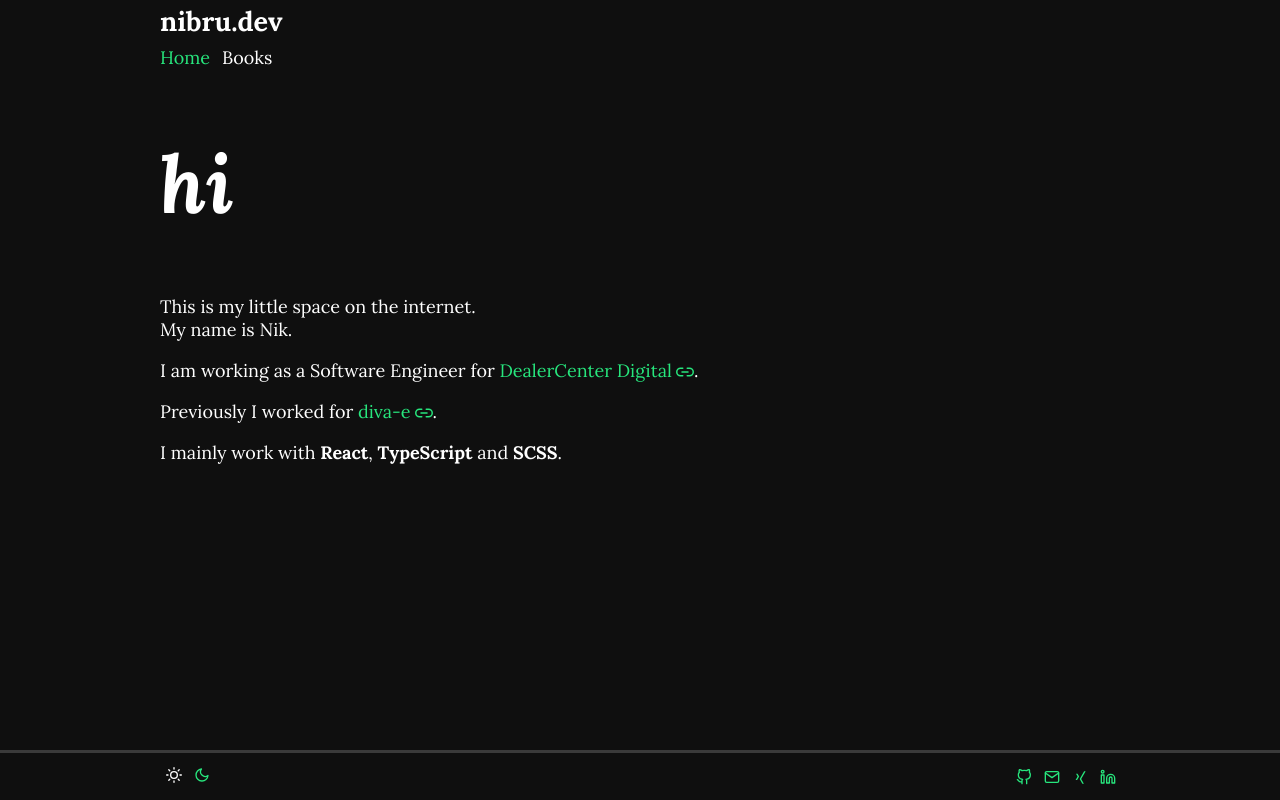
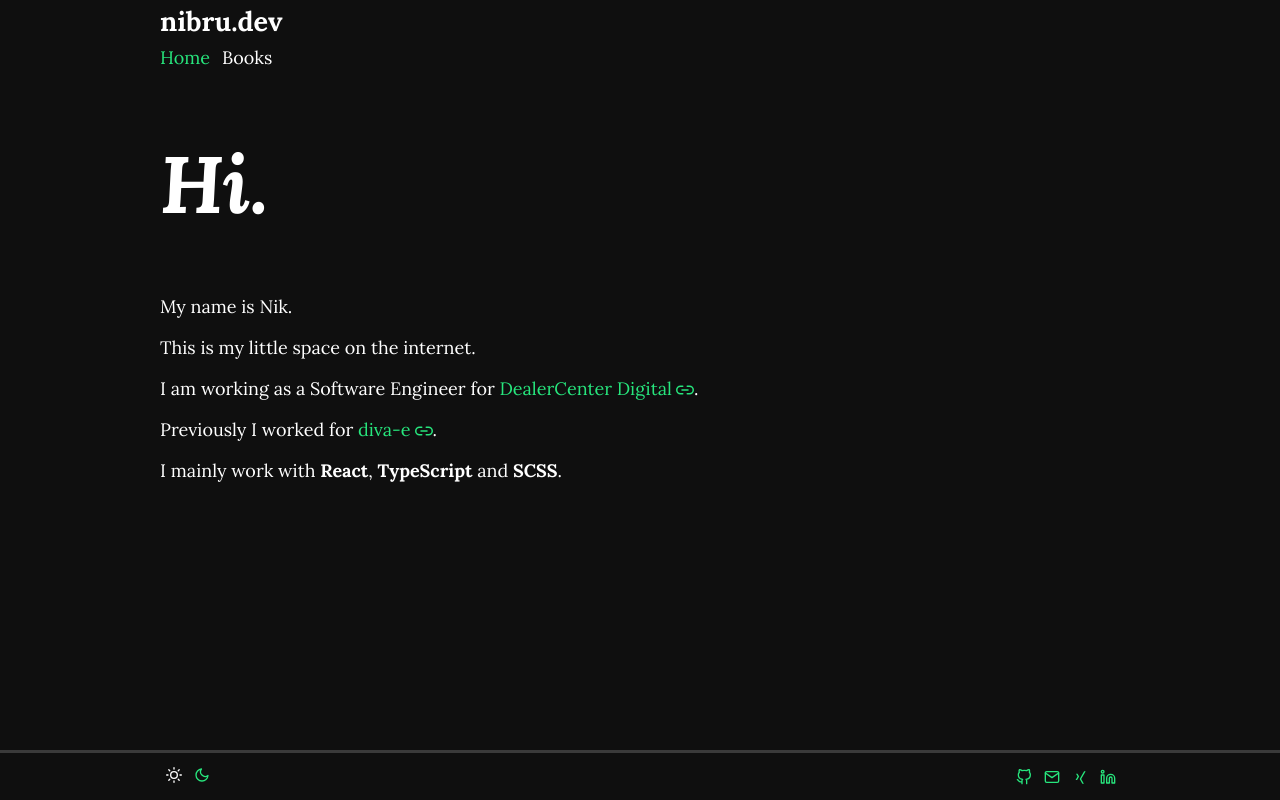
Before and after one commit to nikbrunner/nibru.dev, a Next.js app: page / in a window 1280 px wide. Built offline with nearby package versions, Linux system fonts and the light colour scheme.

Commit message:
Updated index text

```diff
--- a/pages/index.tsx
+++ b/pages/index.tsx
@@ -16,12 +16,12 @@ const Home = () => (
             font-style: italic;
           `}
         >
-          hi
+          Hi.
         </h2>
 
-        <Paragraph>
-          This is my little space on the internet. <br /> My name is Nik.
-        </Paragraph>
+        <Paragraph>My name is Nik.</Paragraph>
+
+        <Paragraph>This is my little space on the internet.</Paragraph>
 
         <Paragraph>
           I am working as a Software Engineer for{" "}
```
